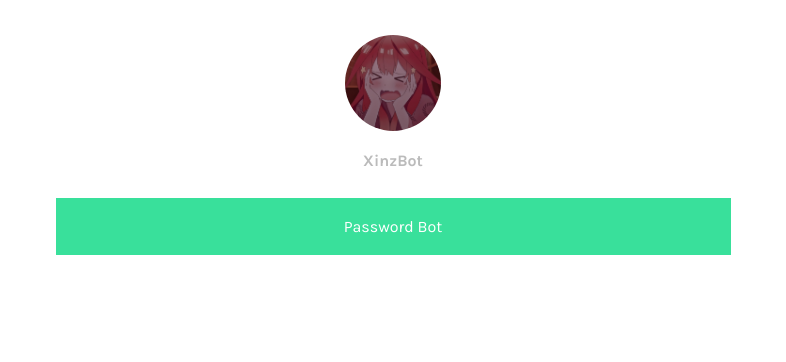
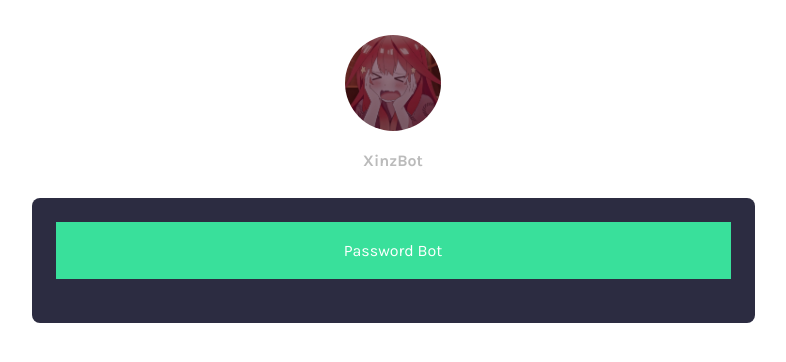
Before and after one commit to erlanggadwi/erlanggadwi.github.io, a PHP site: page /bot/xinz.html in a window 1280 px wide. Shown: the top 362 px of the page, without its empty margins (247-1033 px from the left). Run offline with PHP 8.4, Linux system fonts and the light colour scheme; some libraries are stand-ins or nearby versions.

Commit message:
Update style.css

```diff
--- a/css/style.css
+++ b/css/style.css
@@ -9,6 +9,7 @@
 body{
     background-color: var(--bgColor);
 }
+div{max-width:600px;width:auto;margin:3em auto;padding:1.5em;background-color:rgb(44, 44, 65);border-radius:.5em}
 
 #userPhoto{
     width: 96px;
```
